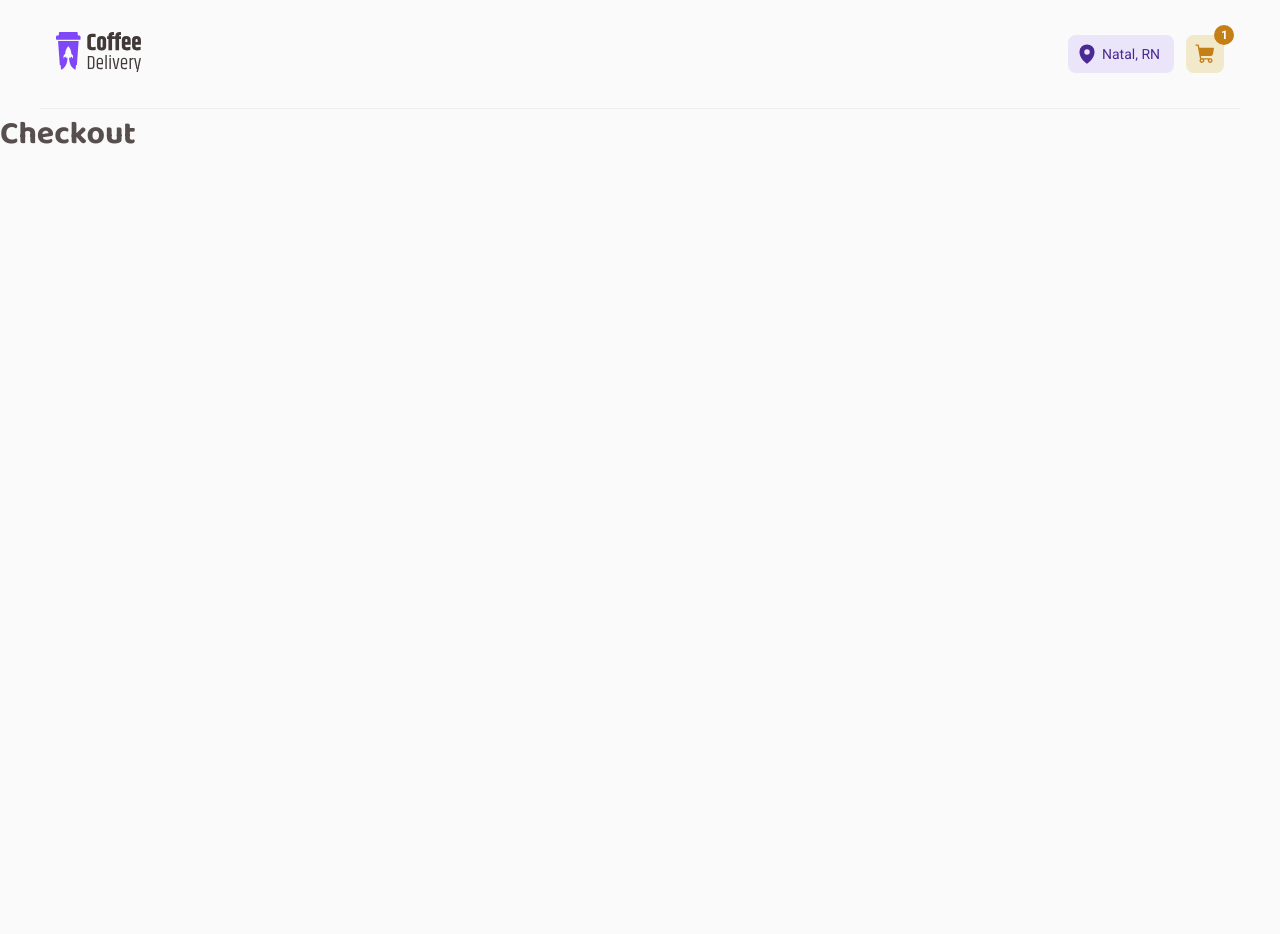
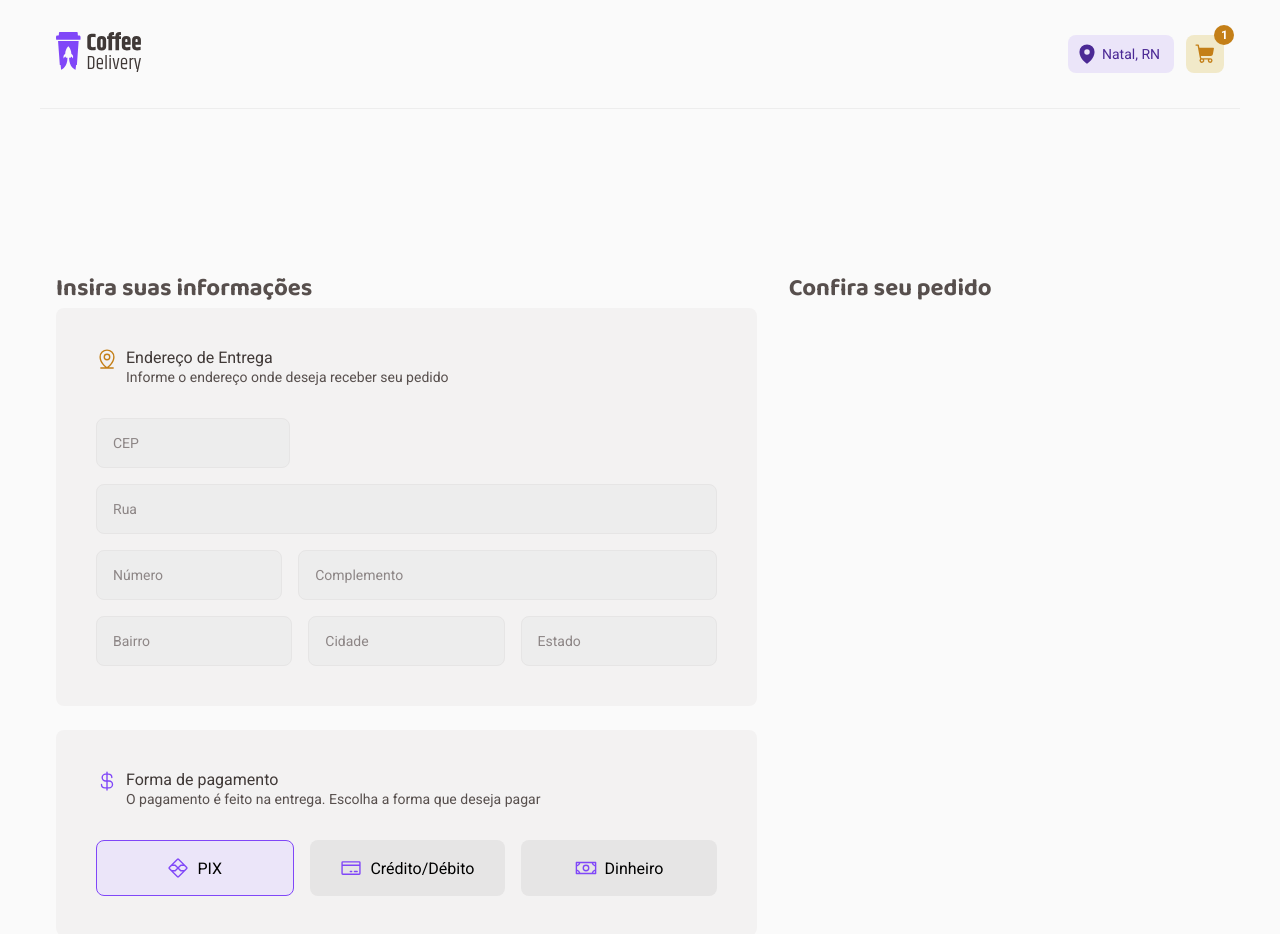
Before and after one commit to rafaverde/coffeDelivery, a React (Vite) app: page /checkout in a window 1280 px wide. Shown: the top 934 px of the page. Before the commit the page ends 800 px from the top, so only its background shows below. Built offline with nearby package versions, Linux system fonts and the light colour scheme.

Commit message:
Checkout page layout started. User infos box created.

```diff
--- /dev/null
+++ b/src/components/SelectPaymentButton/index.tsx
@@ -0,0 +1,24 @@
+import { ButtonHTMLAttributes } from "react"
+import { SelectPaymentButtonContainer } from "./styles"
+import { IconProps } from "@phosphor-icons/react"
+
+interface SelectPaymentButtonProps
+  extends ButtonHTMLAttributes<HTMLButtonElement> {
+  title: string
+  icon: React.ComponentType<IconProps>
+  isactive?: boolean
+}
+
+export function SelectPaymentButton({
+  icon: Icon,
+  title,
+  isactive = false,
+  ...props
+}: SelectPaymentButtonProps) {
+  return (
+    <SelectPaymentButtonContainer $isactive={isactive} {...props}>
+      <Icon size={22} />
+      {title}
+    </SelectPaymentButtonContainer>
+  )
+}
--- /dev/null
+++ b/src/components/SelectPaymentButton/styles.ts
@@ -0,0 +1,29 @@
+import styled from "styled-components"
+
+interface SelectPaymentButtonContainerProps {
+  $isactive: boolean
+}
+
+export const SelectPaymentButtonContainer = styled.button<SelectPaymentButtonContainerProps>`
+  display: flex;
+  flex: 1;
+  align-items: center;
+  justify-content: center;
+  gap: 0.5rem;
+  padding: 1rem;
+
+  cursor: pointer;
+
+  background-color: ${(props) =>
+    props.$isactive
+      ? props.theme.colors["purple-light"]
+      : props.theme.colors["base-button"]};
+
+  border-radius: 8px;
+  border: ${(props) =>
+    props.$isactive ? `1px solid ${props.theme.colors.purple}` : "none"};
+
+  svg {
+    color: ${({ theme }) => theme.colors.purple};
+  }
+`
--- a/src/pages/Checkout/index.tsx
+++ b/src/pages/Checkout/index.tsx
@@ -1,3 +1,102 @@
+import {
+  CreditCard,
+  CurrencyDollar,
+  MapPinLine,
+  Money,
+  PixLogo,
+} from "@phosphor-icons/react"
+
+import {
+  CheckoutContainer,
+  CheckoutContent,
+  FormUserInformation,
+} from "./styles"
+
+import { SelectPaymentButton } from "../../components/SelectPaymentButton"
+
+import { useTheme } from "styled-components"
+
 export function Checkout() {
-  return <h1>Checkout</h1>
+  const theme = useTheme()
+
+  return (
+    <CheckoutContainer>
+      <CheckoutContent>
+        <div className="userInfos">
+          <h2>Insira suas informações</h2>
+          <FormUserInformation>
+            <div className="addressInfo">
+              <div className="header">
+                <MapPinLine size={22} color={theme.colors["yellow-dark"]} />
+                <div>
+                  <p>Endereço de Entrega</p>
+                  <span>Informe o endereço onde deseja receber seu pedido</span>
+                </div>
+              </div>
+              <div className="inputContainer">
+                <div>
+                  <input
+                    type="text"
+                    id="zipcode"
+                    placeholder="CEP"
+                    maxLength={9}
+                  />
+                </div>
+                <div>
+                  <input type="text" id="address" placeholder="Rua" />
+                </div>
+
+                <div>
+                  <input type="text" id="addressNumber" placeholder="Número" />
+
+                  <input
+                    type="text"
+                    id="addressExtra"
+                    placeholder="Complemento"
+                  />
+                </div>
+                <div>
+                  <input
+                    type="text"
+                    id="addressNeighborhood"
+                    placeholder="Bairro"
+                  />
+                  <input type="text" id="addressCity" placeholder="Cidade" />
+                  <input type="text" id="addressState" placeholder="Estado" />
+                </div>
+              </div>
+            </div>
+
+            <div className="paymentInfo">
+              <div>
+                <div className="header">
+                  <CurrencyDollar size={22} color={theme.colors.purple} />
+                  <div>
+                    <p>Forma de pagamento</p>
+                    <span>
+                      O pagamento é feito na entrega. Escolha a forma que deseja
+                      pagar
+                    </span>
+                  </div>
+                </div>
+
+                <div className="selectPayment">
+                  <SelectPaymentButton icon={PixLogo} title="PIX" isactive />
+                  <SelectPaymentButton
+                    icon={CreditCard}
+                    title="Crédito/Débito"
+                  />
+                  <SelectPaymentButton icon={Money} title="Dinheiro" />
+                </div>
+              </div>
+            </div>
+          </FormUserInformation>
+        </div>
+
+        <div className="orderInfos">
+          <h2>Confira seu pedido</h2>
+        </div>
+      </CheckoutContent>
+    </CheckoutContainer>
+  )
 }
--- a/src/pages/Checkout/styles.ts
+++ b/src/pages/Checkout/styles.ts
@@ -0,0 +1,95 @@
+import styled from "styled-components"
+
+export const CheckoutContainer = styled.main`
+  width: 100%;
+  padding: 5rem 1rem;
+
+  display: flex;
+  flex-direction: column;
+`
+
+export const CheckoutContent = styled.div`
+  width: 75rem;
+  margin: 0 auto;
+  padding: 5rem 1rem;
+
+  display: flex;
+  gap: 2rem;
+
+  .userInfos {
+    width: 60%;
+  }
+
+  .orderInfos {
+    flex: 1;
+  }
+
+  .selectPayment {
+    display: flex;
+    gap: 1rem;
+  }
+`
+
+export const FormUserInformation = styled.form`
+  display: flex;
+  flex-direction: column;
+  gap: 1.5rem;
+
+  .addressInfo,
+  .paymentInfo {
+    background-color: ${({ theme }) => theme.colors["base-card"]};
+    border-radius: 8px;
+    padding: 2.5rem;
+
+    display: flex;
+    flex-direction: column;
+    gap: 1rem;
+
+    .header {
+      display: flex;
+      gap: 0.5rem;
+      margin-bottom: 1rem;
+
+      p {
+        color: ${({ theme }) => theme.colors["base-subtitle"]};
+      }
+
+      span {
+        font-size: 0.875rem;
+      }
+    }
+  }
+
+  .inputContainer {
+    display: flex;
+    flex-wrap: wrap;
+    gap: 1rem;
+
+    div {
+      display: flex;
+      gap: 1rem;
+      width: 100%;
+    }
+
+    div:first-child input {
+      width: auto;
+    }
+
+    input {
+      width: 100%;
+      padding: 1rem;
+
+      background-color: ${({ theme }) => theme.colors["base-input"]};
+      border: 1px solid ${({ theme }) => theme.colors["base-button"]};
+      border-radius: 8px;
+
+      &[id="addressNumber"] {
+        max-width: 30%;
+      }
+    }
+  }
+
+  .paymentInfo .selectPayment {
+    margin-top: 2rem;
+  }
+`
```
